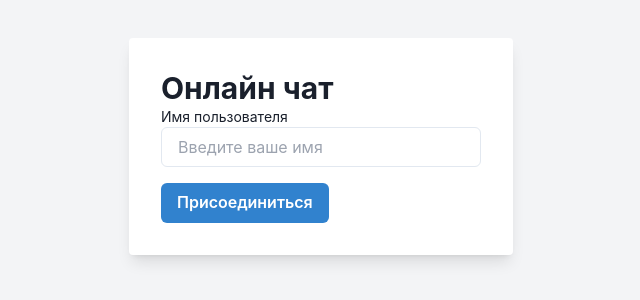
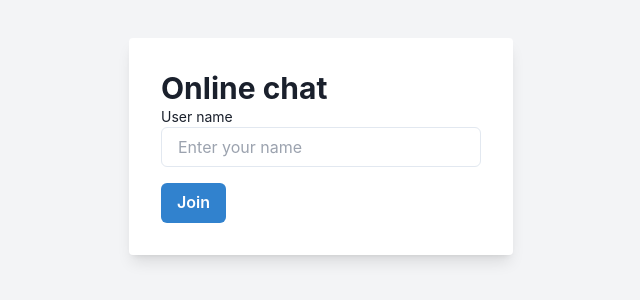
Before and after one commit to KateHalitsa/RealTimeChat, a React (Create React App) app in the folder frontend/: page / in a window 1280 px wide. Shown: the part 254-554 px from the top of the page, without its empty margins (319-959 px from the left). Built offline with nearby package versions, Linux system fonts and the light colour scheme.

Commit message:
We use English for the user interface of the site

```diff
--- a/frontend/src/App.tsx
+++ b/frontend/src/App.tsx
@@ -48,7 +48,7 @@ const App: React.FC = () => {
 			setCurrentUserName(userName);
 			setError(null);  // Очистить ошибку, если соединение успешно
 		} catch (error: any) {
-			console.error("Ошибка при подключении:", error);
+			console.error("Error while connecting:", error);
 			// error.message содержит текст HubException
 			setError(error.message || String(error));
 		}
@@ -88,7 +88,7 @@ const App: React.FC = () => {
 		if (loginStartedRef.current) return; // если уже стартовали — не запускаем снова
 		loginStartedRef.current = true;
 
-		console.log("Компонент смонтирован");
+		console.log("The component is mounted");
 
 		var curUserName = getCurrentUserName();
 		if ((!connection) && (curUserName != "")){
@@ -107,7 +107,7 @@ const App: React.FC = () => {
 				connection.stop();
 				setConnection(null);
 			}
-			console.log("Компонент размонтирован");
+			console.log("The component is unmounted.");
 		};
 	}, []); // пустой массив зависимостей → вызов один раз
 
--- a/frontend/src/components/Chat.tsx
+++ b/frontend/src/components/Chat.tsx
@@ -60,10 +60,10 @@ export const Chat: React.FC<ChatProps> = ({
 						type="text"
 						value={message}
 						onChange={(e) => setMessage(e.target.value)}
-						placeholder="Введите сообщение"
+						placeholder="Enter your message"
 					/>
 					<Button colorScheme="blue" onClick={onSendMessage}>
-						Отправить
+						Send
 					</Button>
 				</div>
 			</div>
--- a/frontend/src/components/WaitingRoom.tsx
+++ b/frontend/src/components/WaitingRoom.tsx
@@ -20,24 +20,24 @@ export const WaitingRoom: React.FC<WaitingRoomProps> = ({ joinChat, error }) =>
 			onSubmit={onSubmit}
 			className="max-w-sm w-full bg-white p-8 rounded shadow-lg"
 		>
-			<Heading size="lg">Онлайн чат</Heading>
+			<Heading size="lg">Online chat</Heading>
 			{error &&
 				<div className="mb-4 text-red-600 font-semibold">
-					Ошибка: {error}
+					Error: {error}
 				</div>
 			}
 			<div className="mb-4">
-				<Text fontSize={"sm"}>Имя пользователя</Text>
+				<Text fontSize={"sm"}>User name</Text>
 				<Input
 					name="username"
-					placeholder="Введите ваше имя"
+					placeholder="Enter your name"
 					value={userName}
 					onChange={(e) => setUserName(e.target.value)}
 				/>
 			</div>
 
 			<Button type="submit" colorScheme="blue">
-				Присоединиться
+				Join
 			</Button>
 		</form>
 	);
```
Also changed, not shown: 1 other file (tests, documents, lock files or other folders).
